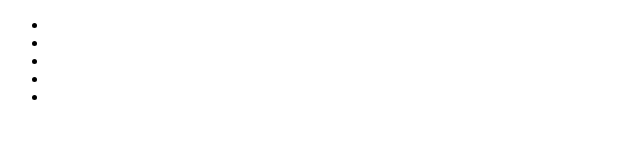
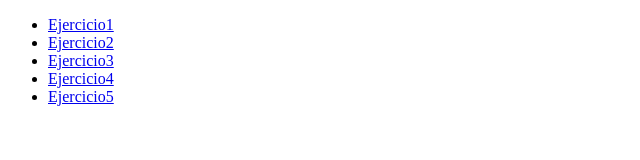
Before and after one commit to Balbino-Creator/T4_4_Validacion_de_formularios, a plain HTML site: page index.html in a window 1280 px wide. Shown: the whole page, without its empty margins (0-640 px from the left). Drawn offline with Linux system fonts and the light colour scheme.

Commit message:
Version 1.1: corregido enlaces index.html

```diff
--- a/index.html
+++ b/index.html
@@ -7,11 +7,11 @@
 </head>
 <body>
     <ul>
-        <li><a href="paginas/Ejercicio1/ejercicio1.html"></a></li>
-        <li><a href="paginas/Ejercicio1/ejercicio2.html"></a></li>
-        <li><a href="paginas/Ejercicio1/ejercicio3.html"></a></li>
-        <li><a href="paginas/Ejercicio1/ejercicio4.html"></a></li>
-        <li><a href="paginas/Ejercicio1/ejercicio5.html"></a></li>
+        <li><a href="paginas/Ejercicio1/ejercicio1.html">Ejercicio1</a></li>
+        <li><a href="paginas/Ejercicio1/ejercicio2.html">Ejercicio2</a></li>
+        <li><a href="paginas/Ejercicio1/ejercicio3.html">Ejercicio3</a></li>
+        <li><a href="paginas/Ejercicio1/ejercicio4.html">Ejercicio4</a></li>
+        <li><a href="paginas/Ejercicio1/ejercicio5.html">Ejercicio5</a></li>
     </ul>
 </body>
 </html>
```
